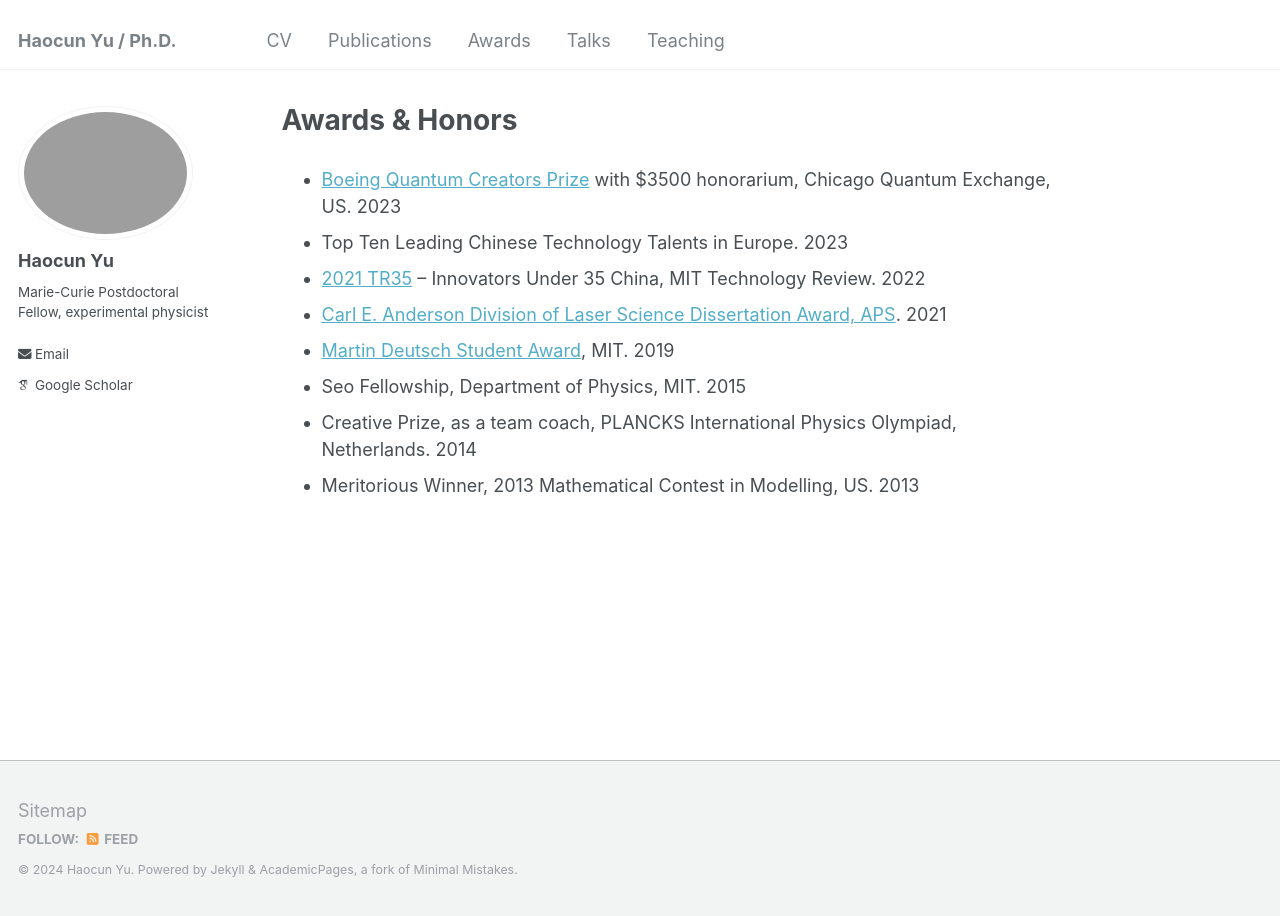
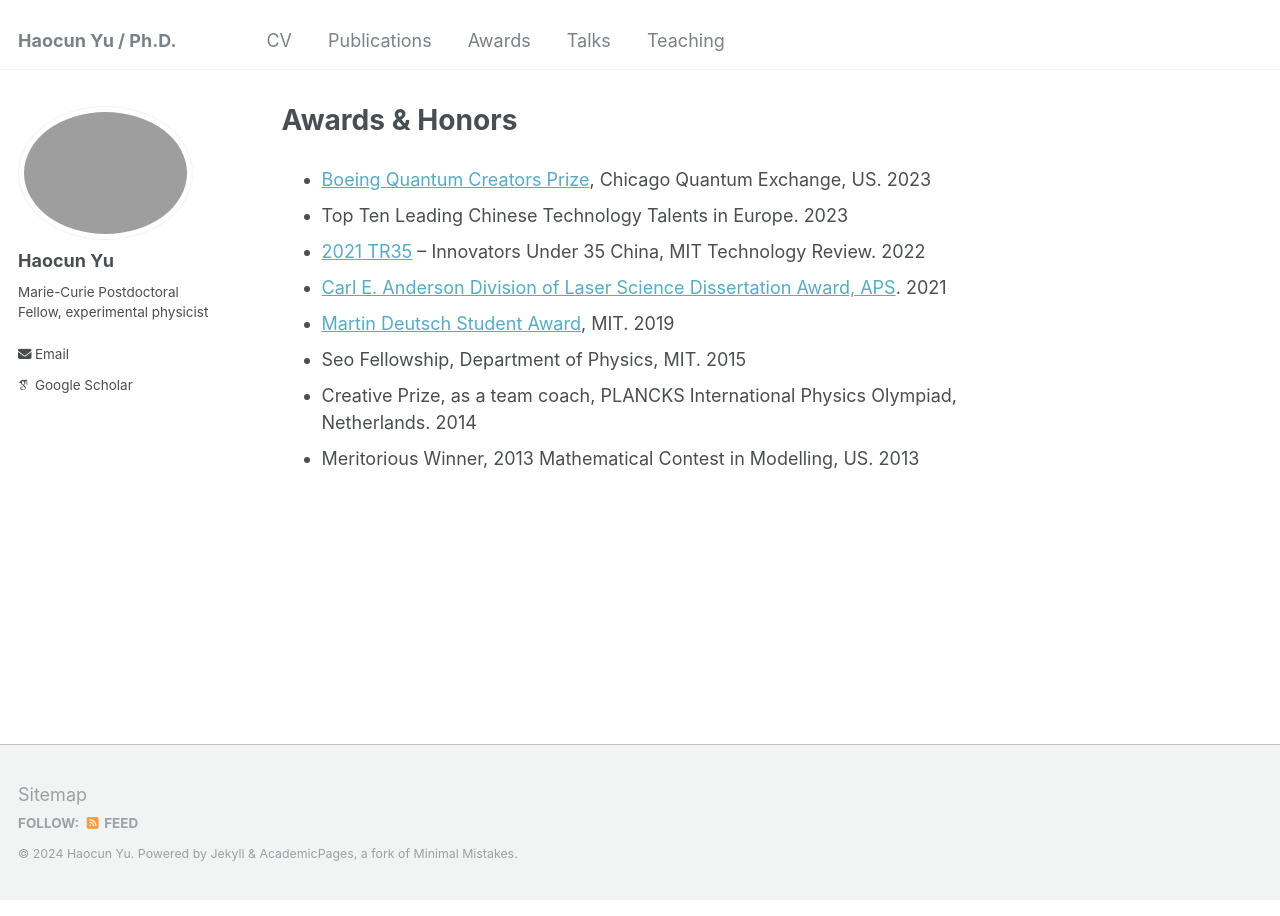
Before and after one commit to Haocun/haocun.github.io, a Jekyll site: the page built from _pages/awards.md, in a window 1280 px wide. Built offline with Jekyll 4.4.1, drawn with Linux system fonts in a browser that asks for light colours; some web fonts are replaced.

Commit message:
Update awards.md

```diff
--- a/_pages/awards.md
+++ b/_pages/awards.md
@@ -5,7 +5,7 @@ author_profile: true
 ---
 
 
-* [Boeing Quantum Creators Prize](https://chicagoquantum.org/education-and-training/2023-boeing-quantum-creators-prize-winners) with $3500 honorarium, Chicago Quantum Exchange, US. 2023
+* [Boeing Quantum Creators Prize](https://chicagoquantum.org/education-and-training/2023-boeing-quantum-creators-prize-winners), Chicago Quantum Exchange, US. 2023
 * Top Ten Leading Chinese Technology Talents in Europe. 2023
 * [2021 TR35](https://www.innovatorsunder35.com/the-list/haocun-yu/) – Innovators Under 35 China, MIT Technology Review. 2022
 * [Carl E. Anderson Division of Laser Science Dissertation Award, APS](https://www.aps.org/funding-recognition/award/anderson-dissertation). 2021
```
Also changed, not shown: other parts of _pages/awards.md (+0 -1 lines).
